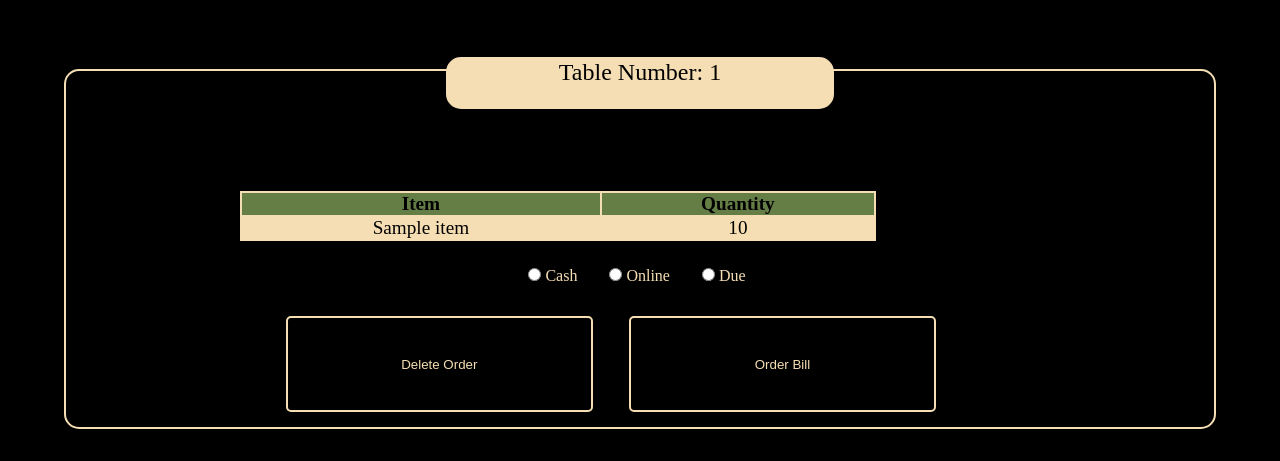
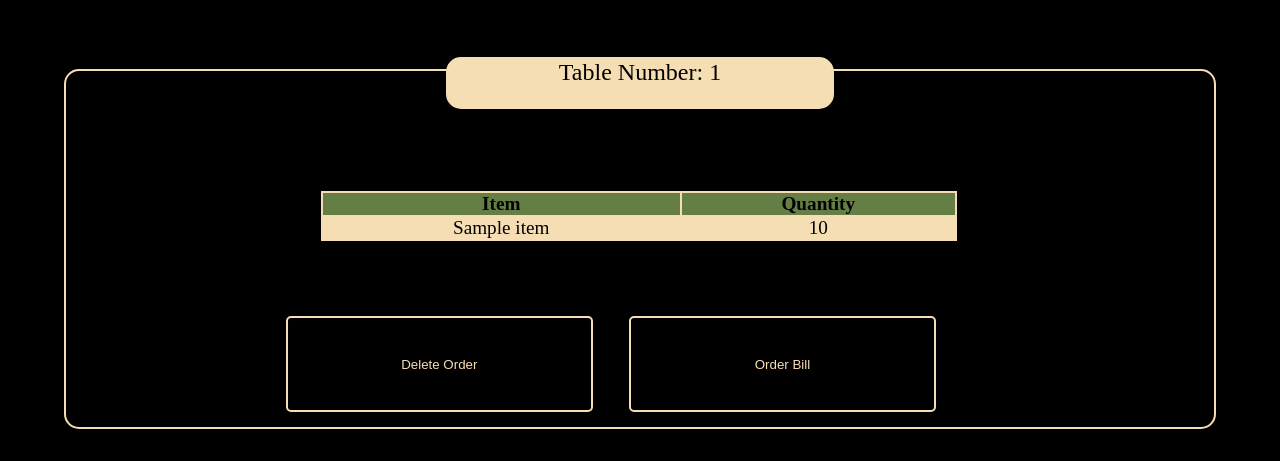
Before and after one commit to jenilparmar/Selling, a Flask app: template templates/Billings_and_Managements.html in a window 1280 px wide. Shown: the top 461 px of the page. Run offline with Flask 3, Linux system fonts and the light colour scheme; the template is opened without the code that fills it: most values are stand-ins (such as "Sample title", 1, 10 or a date in 2020); parts of the project's set-up code (start-up, migrations or seed data) failed here and were passed over.

Commit message:
final updated

```diff
--- a/static/bills.css
+++ b/static/bills.css
@@ -91,7 +91,7 @@ button:hover {
 }
 .list {
   position: relative;
-  right: -15%;
+  right: -22%;
   width: fit-content;
   height: fit-content;
   margin-top: 2em;
@@ -113,10 +113,3 @@ td {
   display: flex;
   flex-direction: row;
 }
-
-.payment-options{
-  display: flex;
-  gap: 2em;
-  margin-left: -14em;
-  margin-top: -1.5em;
-}
--- a/templates/Billings_and_Managements.html
+++ b/templates/Billings_and_Managements.html
@@ -143,11 +143,7 @@
                 <button>Order Bill</button>
               </a>
               <!-- Adding buttons for payment options -->
-              <div class="payment-options">
-                <label><input type="radio" name="payment_option{{ order_id }}" value="cash"> Cash</label>
-                <label><input type="radio" name="payment_option{{ order_id }}" value="online"> Online</label>
-                <label><input type="radio" name="payment_option{{ order_id }}" value="due"> Due</label>
-              </div>
+
             </div>
           </div>
         {% endfor %}
@@ -171,10 +167,10 @@
     <script>
       // Reload the page every 5 seconds
       // 5000 milliseconds = 5 seconds
-    </script>
-  </body>
-</html>
 
 setInterval(function () {
   window.location.reload();
 }, 10000);
+    </script>
+  </body>
+</html>
```
